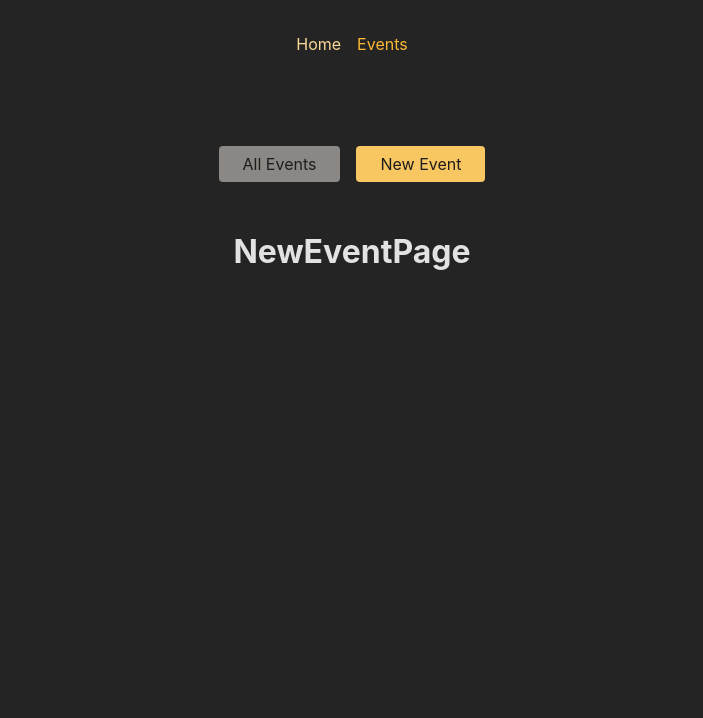
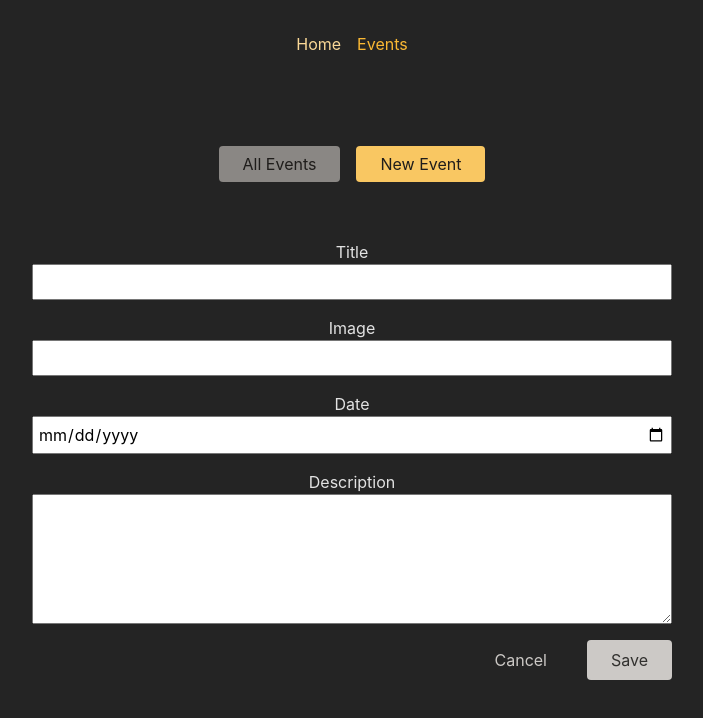
Before and after one commit to sofiane-abou-abderrahim/react-router-events, a React (Create React App) app in the folder frontend/: page /events/new in a window 1280 px wide. Shown: the top 718 px of the page, without its empty margins (288-991 px from the left). Built offline with nearby package versions, Linux system fonts and the light colour scheme.

Commit message:
14. Planning Data Submission

```diff
--- a/frontend/src/pages/NewEvent.js
+++ b/frontend/src/pages/NewEvent.js
@@ -1,5 +1,7 @@
+import EventForm from '../components/EventForm';
+
 function NewEventPage() {
-  return <h1>NewEventPage</h1>;
+  return <EventForm />;
 }
 
 export default NewEventPage;
```
Also changed, not shown: 1 other file (tests, documents, lock files or other folders).
